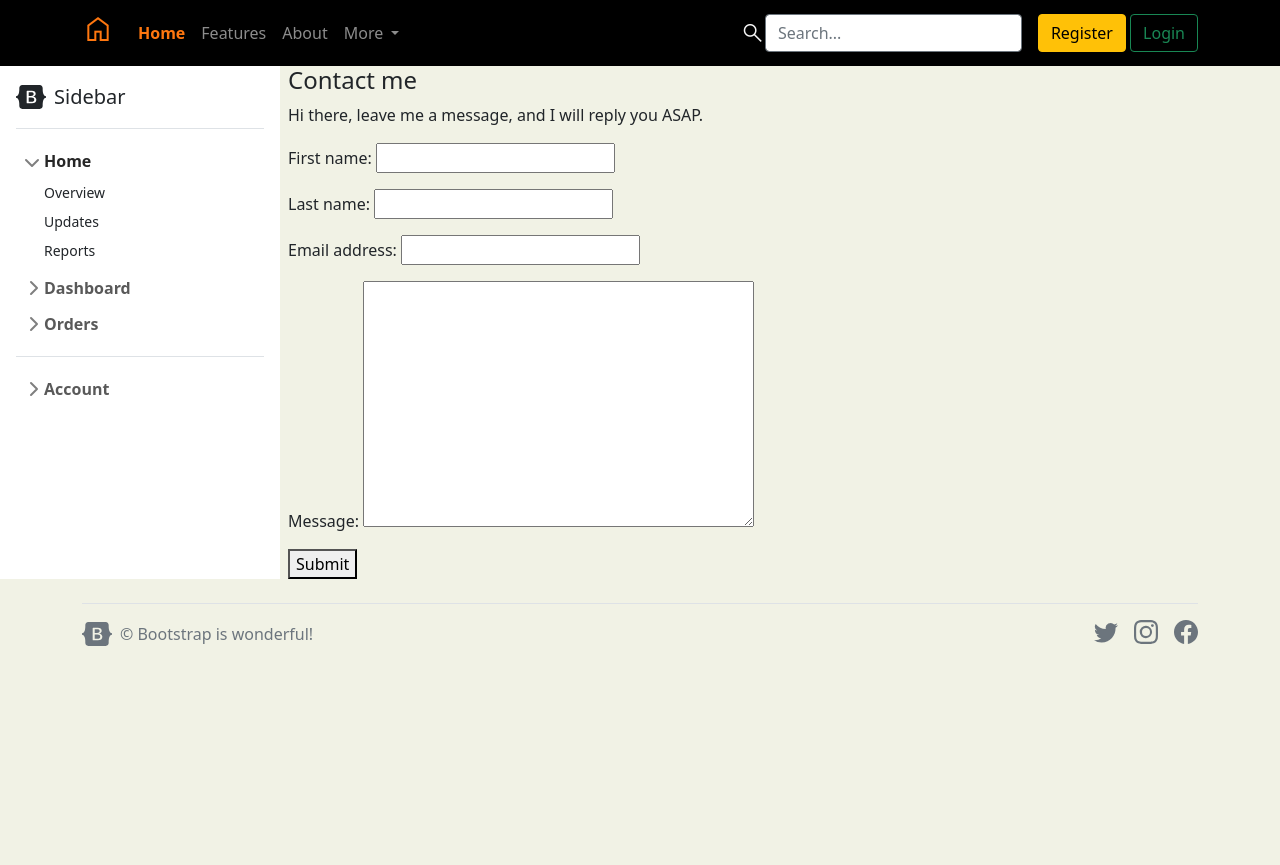
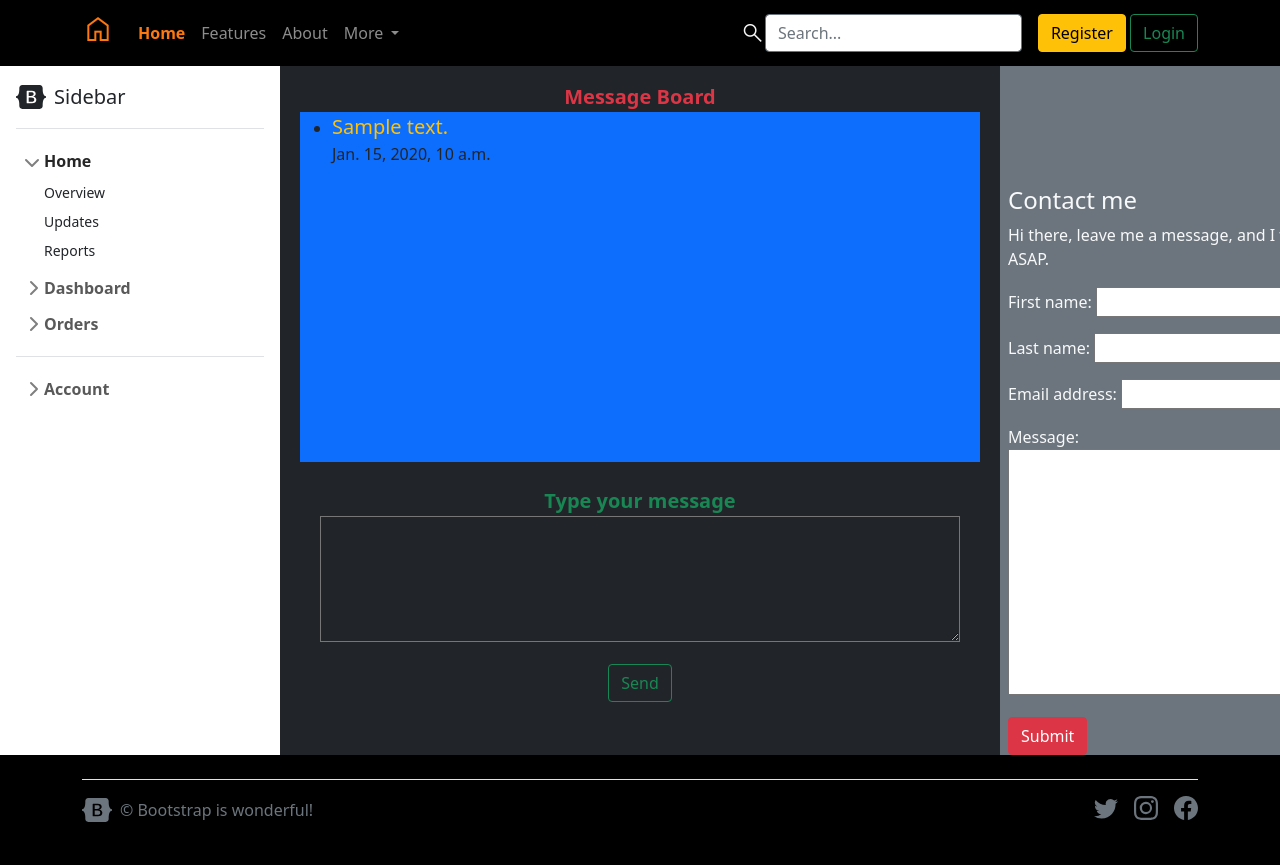
Before and after one commit to Mason130/django-site, a Django app: template home/templates/home/user.html in a window 1280 px wide. Before the commit the page ends 646 px from the top, so only its background shows below. Run offline with Django 4.2, Linux system fonts and the light colour scheme; tables that the repository leaves empty hold one stand-in row (values such as "Sample post"); the template is opened without the code that fills it: values that come from a table or form of the project are taken from there, most other values are stand-ins (such as "Sample title", 1, 10 or a date in 2020); some libraries are stand-ins or nearby versions.

Commit message:
new features - online chatting

```diff
--- a/home/forms.py
+++ b/home/forms.py
@@ -2,7 +2,7 @@ from django import forms
 from django.contrib.auth.forms import UserCreationForm
 from django.contrib.auth.models import User
 from django.forms import ModelForm
-from .models import Contact
+from .models import Contact, Message
 
 
 class NewUserForm(UserCreationForm):
@@ -29,3 +29,11 @@ class ContactForm(ModelForm):
     class Meta:
         model = Contact
         fields = ("first_name", "last_name", "email_address", "message")
+
+
+class MessageForm(ModelForm):
+    message = forms.CharField(widget=forms.Textarea, max_length=2000)
+
+    class Meta:
+        model = Message
+        fields = ("message",)
--- a/home/models.py
+++ b/home/models.py
@@ -12,3 +12,12 @@ class Contact(models.Model):
 
     def __str__(self):
         return self.message
+
+
+class Message(models.Model):
+    user = models.ForeignKey(User, on_delete=models.CASCADE)
+    message = models.CharField(max_length=1000)
+    received_date = models.DateTimeField(auto_now_add=True)
+
+    def __str__(self):
+        return self.message
--- a/home/templates/home/user.html
+++ b/home/templates/home/user.html
@@ -7,7 +7,7 @@
 <link href="{% static 'home/css/sidebars.css' %}" rel="stylesheet">
 <script src="{% static 'home/js/sidebars.js' %}"></script>
 
-<body>
+<body style="background-color: black;">
 
 {% include 'home/header.html' %}
 
@@ -22,7 +22,7 @@
 
 <main class="d-flex flex-nowrap">
     <div class="d-flex flex-nowrap">
-
+        <!-- Sidebar -->
         <div class="flex-shrink-0 p-3 bg-white" style="width: 280px;">
             <a href="/" class="d-flex align-items-center pb-3 mb-3 link-dark text-decoration-none border-bottom">
                 <svg class="bi pe-none me-2" width="30" height="24"><use xlink:href="#bootstrap"></use></svg>
@@ -87,15 +87,53 @@
             </ul>
         </div>
 
+        <!-- User panel -->
+        <div class="flex-shrink-0 p-3 bg-dark" style="width: 720px;" align="center">
+            <span class="fs-5 fw-bold text-danger">Message Board</span>
+            <div class="bg-primary" style="height: 350px; width: 680px;" align="left">
+                {% if rets %}
+                <ul>
+                    {% for r in rets %}
+                    <li>
+                        {% if r.user_id is 1 %}
+                        <div class="fs-5 fw-semibold text-light">{{ "(Reply) " }}{{ r.message }}</div>
+                        {% else %}
+                        <div class="fs-5 fw-semibold text-warning">{{ r.message }}</div>
+                        {% endif %}
+                        <div class="fs-6 text-dark">{{ r.received_date }}</div>
+                    </li>
+                    {% endfor %}
+                </ul>
+                {% else %}
+                <p>No content yet.</p>
+                {% endif %}
+            </div>
+
+            <br>
+            <div>
+                <form method="post">
+                    {% csrf_token %}
+                    <p>
+                        <label class="fs-5 fw-bold text-success" for="id_message">Type your message</label>
+                        <textarea class="bg-dark fs-6 fw-semibold text-white" name="message" cols="67" rows="5" maxlength="1000" required id="id_message"></textarea>
+                    </p>
+                    <button class="btn btn-outline-success" type="submit">Send</button>
+                </form>
+            </div>
+        </div>
+
         <!--Contact form-->
-        <div style="margin-left: 8px">
-            <h4>Contact me</h4>
-            <p>Hi there, leave me a message, and I will reply you ASAP.</p>
-            <form method="post">
+        <div class="bg-secondary">
+            <div class="text-light" style="margin-left: 8px">
+                <br><br><br><br><br>
+                <h4>Contact me</h4>
+                <p>Hi there, leave me a message, and I will reply you ASAP.</p>
+                <form method="post">
                 {% csrf_token %}
                 {{form.as_p}}
-                <button type="submit">Submit</button>
-            </form>
+                <button class="btn btn-danger" type="submit">Submit</button>
+                </form>
+            </div>
         </div>
     </div>
 </main>
--- a/mysite/settings.py
+++ b/mysite/settings.py
@@ -125,7 +125,7 @@ WSGI_APPLICATION = 'mysite.wsgi.application'
 # Database
 # https://docs.djangoproject.com/en/4.0/ref/settings/#databases
 
-# PostgreSQL DB hosted by AWS RDS Connect to DB locally (macos): psql psql
+# PostgreSQL DB hosted by AWS RDS Connect to DB locally (macos): psql
 # --host='database-1.ciwtxtgqt2xy.us-east-2.rds.amazonaws.com' --port='5432' --username='postgres' --password
 # --dbname='postgres'
 DATABASES = {
```
Also changed, not shown: home/static/home/css/sidebars.css (+6 -1 lines), home/views.py (+28 -3 lines), home/migrations/0009_message.py (added).
